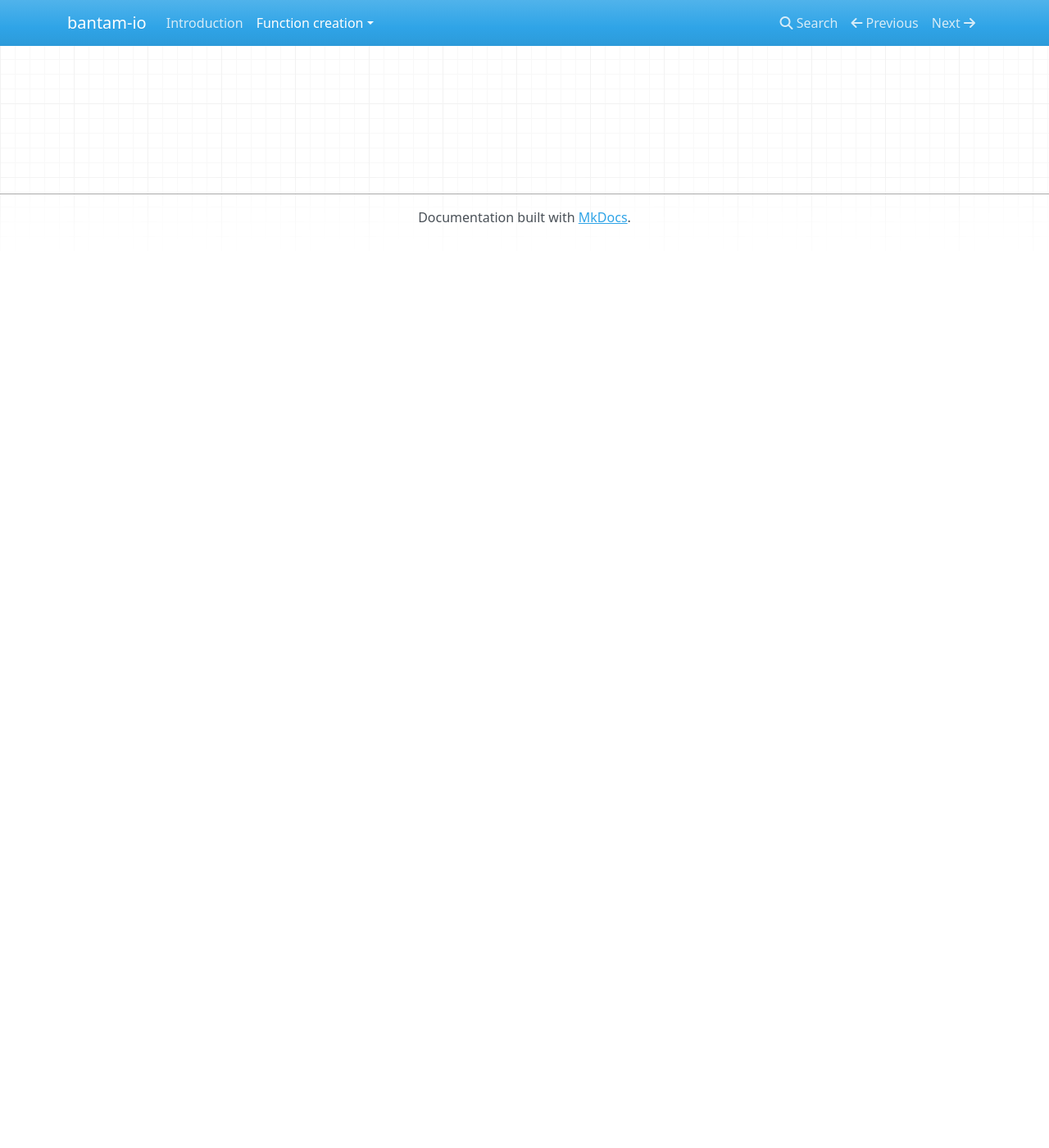
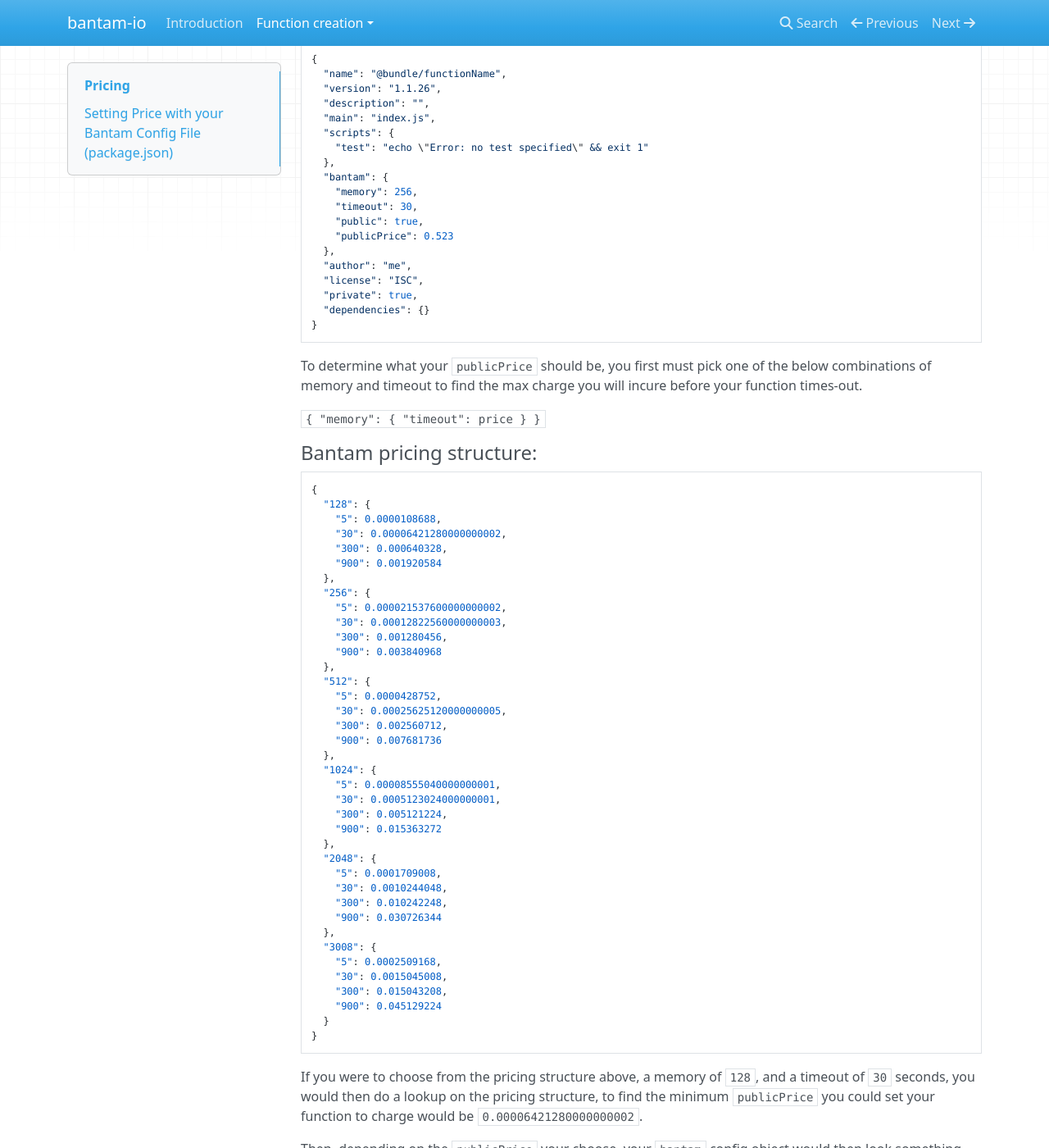
Before and after one commit to bantam-io/docs, an MkDocs documentation site: the page built from docs/function-creation/pricing.md, in a window 1280 px wide and 1400 px high, scrolled down 270 px. Shown: the whole window at 82% size. Built offline with MkDocs 1.6.1, drawn with Linux system fonts in a browser that asks for light colours; nearby versions of some CDN libraries; before the commit the page ends 900 px from its top, so only the background shows below that; some of the changed text lies outside the part shown.

Commit message:
adding pricing docs

````diff
--- a/docs/function-creation/pricing.md
+++ b/docs/function-creation/pricing.md
@@ -1 +1,89 @@
 # Pricing
+
+## Setting Price with your Bantam Config File (package.json)
+
+After getting logged in, creating a bundle, and getting the Bantam CLI installed, then running `bantam init`. Your function's package.json file will allow you to set the memory, timeout, and pricing of your function.
+
+#### Example function package.json:
+
+```
+{
+  "name": "@bundle/functionName",
+  "version": "1.1.26",
+  "description": "",
+  "main": "index.js",
+  "scripts": {
+    "test": "echo \"Error: no test specified\" && exit 1"
+  },
+  "bantam": {
+    "memory": 256,
+    "timeout": 30,
+    "public": true,
+    "publicPrice": 0.523
+  },
+  "author": "me",
+  "license": "ISC",
+  "private": true,
+  "dependencies": {}
+}
+```
+
+To determine what your `publicPrice` should be, you first must pick one of the below combinations of memory and timeout to find the max charge you will incure before your function times-out.
+
+`{ "memory": { "timeout": price } }`
+
+#### Bantam pricing structure:
+
+```
+{
+  "128": {
+    "5": 0.0000108688,
+    "30": 0.00006421280000000002,
+    "300": 0.000640328,
+    "900": 0.001920584
+  },
+  "256": {
+    "5": 0.000021537600000000002,
+    "30": 0.00012822560000000003,
+    "300": 0.001280456,
+    "900": 0.003840968
+  },
+  "512": {
+    "5": 0.0000428752,
+    "30": 0.00025625120000000005,
+    "300": 0.002560712,
+    "900": 0.007681736
+  },
+  "1024": {
+    "5": 0.00008555040000000001,
+    "30": 0.0005123024000000001,
+    "300": 0.005121224,
+    "900": 0.015363272
+  },
+  "2048": {
+    "5": 0.0001709008,
+    "30": 0.0010244048,
+    "300": 0.010242248,
+    "900": 0.030726344
+  },
+  "3008": {
+    "5": 0.0002509168,
+    "30": 0.0015045008,
+    "300": 0.015043208,
+    "900": 0.045129224
+  }
+}
+```
+
+If you were to choose from the pricing structure above, a memory of `128`, and a timeout of `30` seconds, you would then do a lookup on the pricing structure, to find the minimum `publicPrice` you could set your function to charge would be `0.00006421280000000002`.
+
+Then, depending on the `publicPrice` your choose, your `bantam` config object would then look something like:
+
+```
+"bantam": {
+    "memory": 128,
+    "timeout": 30,
+    "public": true,
+    "publicPrice": 0.05
+  },
+```
````
